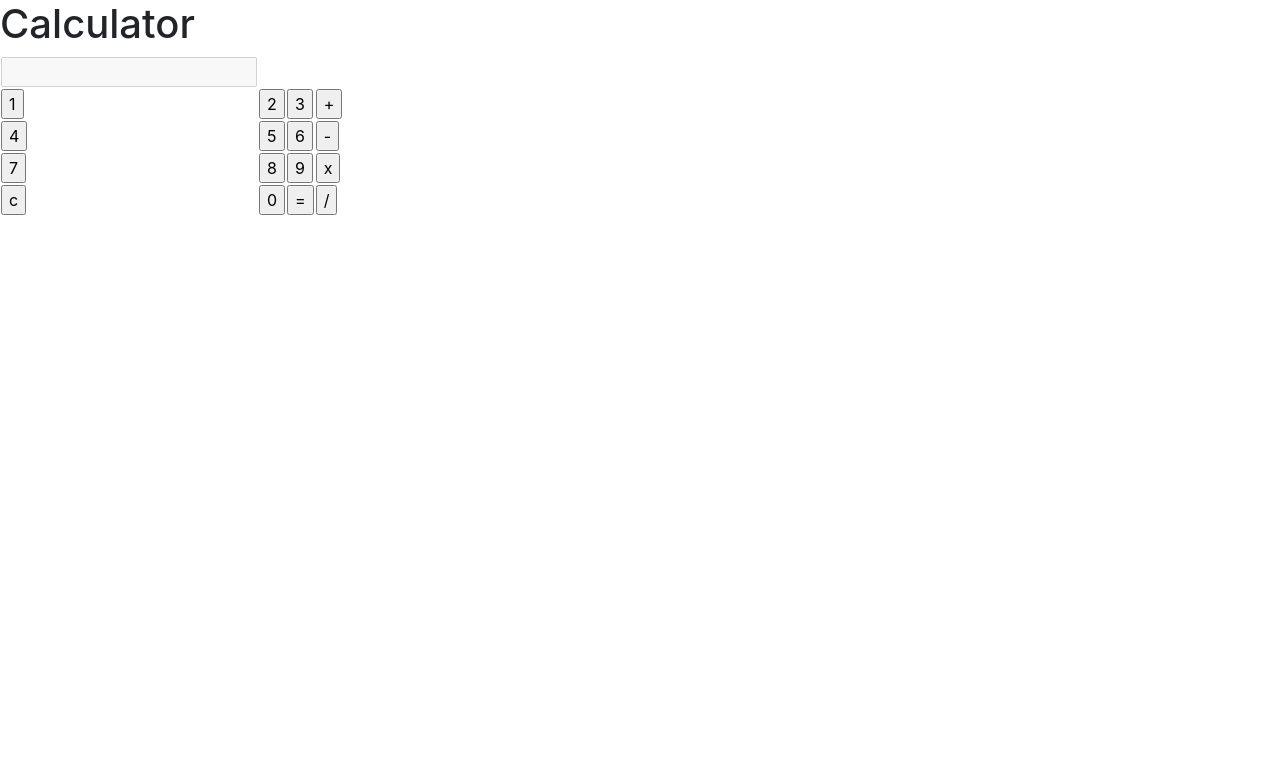
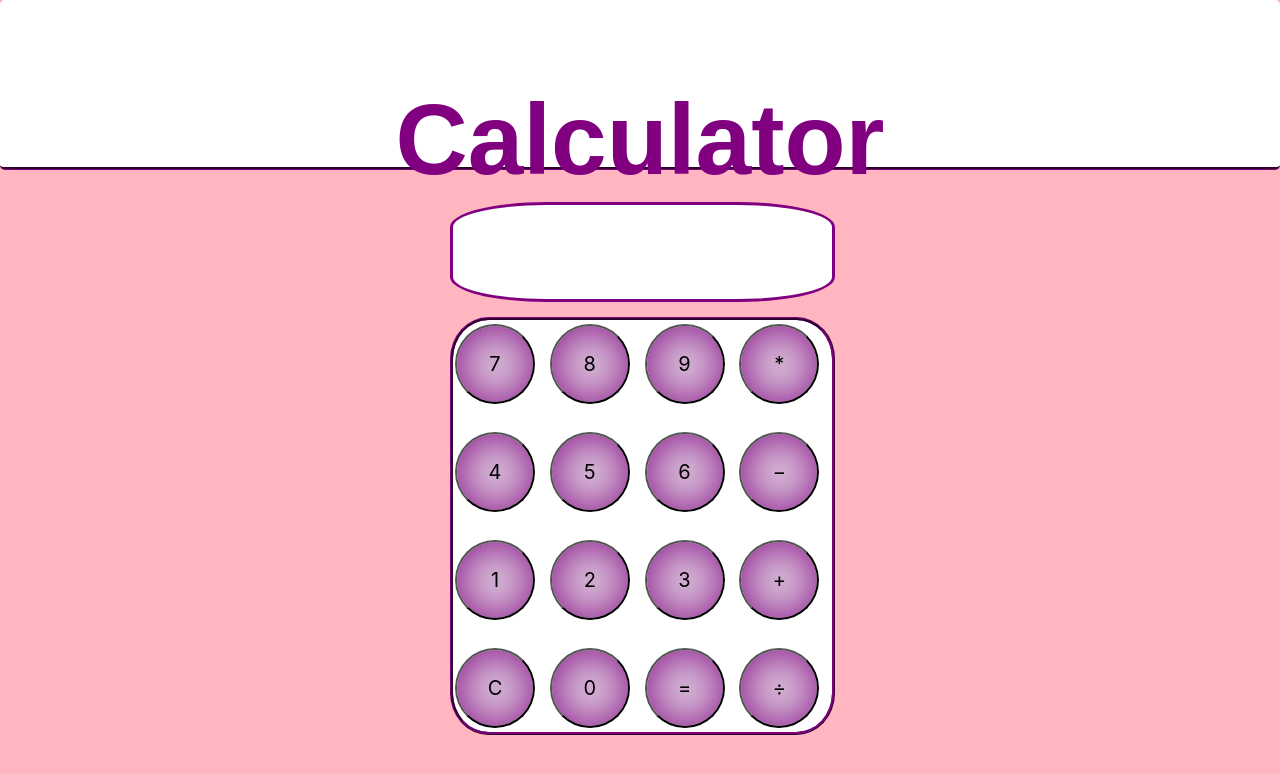
Before and after one commit to AvisWood/calculator, a plain HTML site: page index.html in a window 1280 px wide. Drawn offline with nearby package versions, Linux system fonts and the light colour scheme.

Commit message:
Finished Project

```diff
--- a/index.html
+++ b/index.html
@@ -8,41 +8,39 @@
   <link rel="stylesheet" href="stylesheet.css" type="text/css">
   </head>
   <body>
- <h1>Calculator</h1>
- <form name=”calculator”>
-    <table>
+ <div class="jumbotron">
+     Calculator
+</div>
 
-       <tr>
-         <td>
-            <input type="text" name="display" id="display" disabled>
-         </td>
-      </tr>
-      <tr>
-         <td><input type="button" name="one" value="1" onclick="calculator.display.value += '1'"></td>
-         <td><input type="button" name="two" value="2" onclick="calculator.display.value += '2'"></td>
-         <td><input type="button" name="three" value="3" onclick="calculator.display.value += '3'"></td>
-         <td><input type="button" class="operator" name="plus" value="+" onclick="calculator.display.value += '+'"></td>
-      </tr>
-      <tr>
-        <td><input type="button" name=”four” value="4" onclick="calculator.display.value += '4'"></td>
-        <td><input type="button" name=”five” value="5" onclick="calculator.display.value += '5'"></td>
-        <td><input type="button" name=”six” value="6" onclick="calculator.display.value += '6'"></td>
-        <td><input type="button" class="operator" name=”minus” value="-" onclick="calculator.display.value -= '-'"></td>
-     </tr>
-     <tr>
-        <td><input type="button" name=”seven” value="7" onclick="calculator.display.value += '7'"></td>
-        <td><input type="button" name=”eight” value="8" onclick="calculator.display.value += '8'"></td>
-        <td><input type="button" name=”nine” value="9" onclick="calculator.display.value += '9'"></td>
-        <td><input type="button" class=”operator” name=”times” value="x" onclick="calculator.display.value *= '+'"></td>
-     </tr>
-     <tr>
-        <td><input type="button" id="clear" name="clear" value="c" onclick="calculator.display.value = ''"></td>
-        <td><input type="button" name="zero" value="0" onclick="calculator.display.value += '0'"></td>
-        <td><input type="button" name="doit" value="=" onclick="calculator.display.value = eval(calculator.display.value)"></td>
-        <td><input type="button" class="operator" name="div" value="/" onclick="calculator.display.value += '/'"></td>
-    </tr>
-   </table>
- </form>
+<div id="calculator">
+        <div class="textBox">
+           <!-- the text box -->
+            <form>
+                <input type="text" name="display" id="display">
+            </form>
+        </div>
+        <!-- the keypad -->
+    <div id="numberPad">
+                <button class="numberButton" value="7" onclick="display.value += '7'">7</button>
+                <button class="numberButton" value="8" onclick="display.value += '8'" >8</button>
+                <button class="numberButton" value="9" onclick="display.value += '9'">9</button>
+                <button class="numberButton" value="*" onclick="display.value += '*'">*</button>
+                <button class="numberButton" value="4" onclick="display.value += '4'">4</button>
+                <button class="numberButton" value="5" onclick="display.value += '5'">5</button>
+                <button class="numberButton" value="6" onclick="display.value += '6'">6</button>
+                <button class="numberButton" value="-" onclick="display.value += '-'">−</button>
+                <button class="numberButton" value="1" onclick="display.value += '1'">1</button>
+                <button class="numberButton" value="2" onclick="display.value += '2'">2</button>
+                <button class="numberButton" value="3" onclick="display.value += '3'">3</button>
+                <button class="numberButton" value="+" onclick="display.value += '+'">+</button>
+                <button class="numberButton" value="c" onclick="display.value = ''">C</button>
+                <button class="numberButton" value="0" onclick="display.value += '0'">0</button>
+                <button class="numberButton" value="=" onclick="display.value = eval(display.value)">=</button>
+                <button class="numberButton" value="/" onclick="display.value += '/'">÷</button>
+
+    </div>
+</div>
+
   <script src="https://code.jquery.com/jquery-3.2.1.slim.min.js" integrity="sha384-KJ3o2DKtIkvYIK3UENzmM7KCkRr/rE9/Qpg6aAZGJwFDMVNA/GpGFF93hXpG5KkN" crossorigin="anonymous"></script>
   <script src="https://cdnjs.cloudflare.com/ajax/libs/popper.js/1.12.9/umd/popper.min.js" integrity="sha384-ApNbgh9B+Y1QKtv3Rn7W3mgPxhU9K/ScQsAP7hUibX39j7fakFPskvXusvfa0b4Q" crossorigin="anonymous"></script>
   <script src="https://maxcdn.bootstrapcdn.com/bootstrap/4.0.0/js/bootstrap.min.js" integrity="sha384-JZR6Spejh4U02d8jOt6vLEHfe/JQGiRRSQQxSfFWpi1MquVdAyjUar5+76PVCmYl" crossorigin="anonymous"></script>
--- a/stylesheet.css
+++ b/stylesheet.css
@@ -0,0 +1,59 @@
+#calculator {
+    display: grid;
+    height: 50%;
+    width: 30%;
+   padding-left: 450px;
+   border-radius: 20%
+
+
+}
+
+body{
+    background-color:lightpink;
+}
+.jumbotron{
+    font-family: fantasy;
+    background-color: white;
+    color: purple;
+    border-bottom-style: groove;
+    border-bottom-color: purple;
+    text-align: center;
+    font-weight: bold;
+    font-stretch: ultra-expanded;
+    font-size: 100px;
+    height: 170px;
+}
+input{
+    height: 100px;
+    width: 385px;
+    border: solid purple;
+    font-size: 40px;
+    border-radius: 25%;
+
+}
+
+#numberPad {
+
+     border: solid purple;
+     border-style:ridge;
+     display: grid;
+     grid-row-gap: 20px;
+     grid-template-columns: 1fr 1fr 1fr 1fr;
+     background-color: white;
+     border-radius: 10%;
+     margin-top: 15px;
+
+
+ }
+
+.numberButton{
+    width: 80px;
+    height: 80px;
+    box-shadow: 1px 1px 50px inset purple;
+    text-align: center;
+    display: inline-block;
+    font-size: 20px;
+    margin: 4px 2px;
+    border-radius: 50%
+
+}
```
